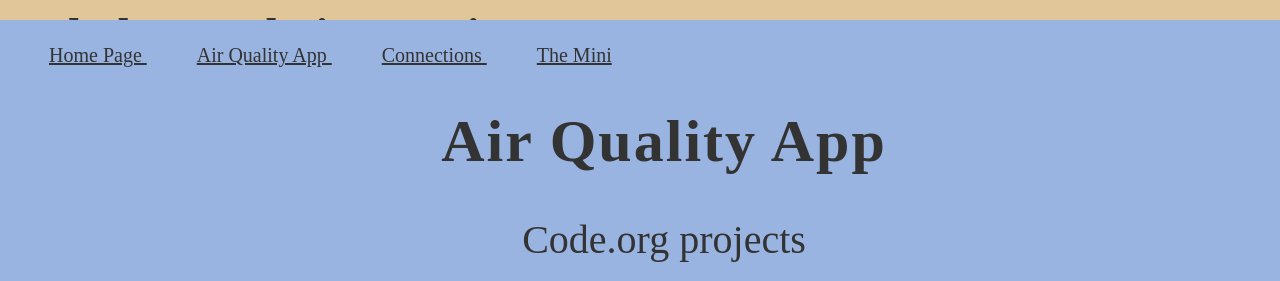
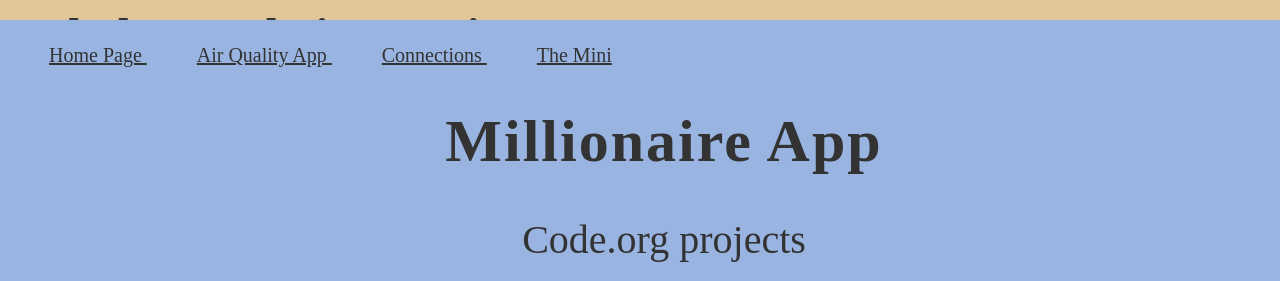
Before and after one commit to WVCS/website-laksh-desai, a plain HTML site: page tab2.html in a window 1280 px wide. Shown: the top 281 px of the page. Drawn offline with Linux system fonts and the light colour scheme.

Commit message:
Update tab2.html

```diff
--- a/tab2.html
+++ b/tab2.html
@@ -32,7 +32,7 @@
 <body>
   <center>
   <h1>
-     Air Quality App
+    Millionaire App
   </h1>
      <p> Code.org projects </p>
   <iframe width="392" height="620" style="border: 0px;" src="https://studio.code.org/projects/applab/ZpMUfj4hVhxcC7KVTqj66MAzUyvkhv1JXoYfW0KSfLg/embed"></iframe>
```
